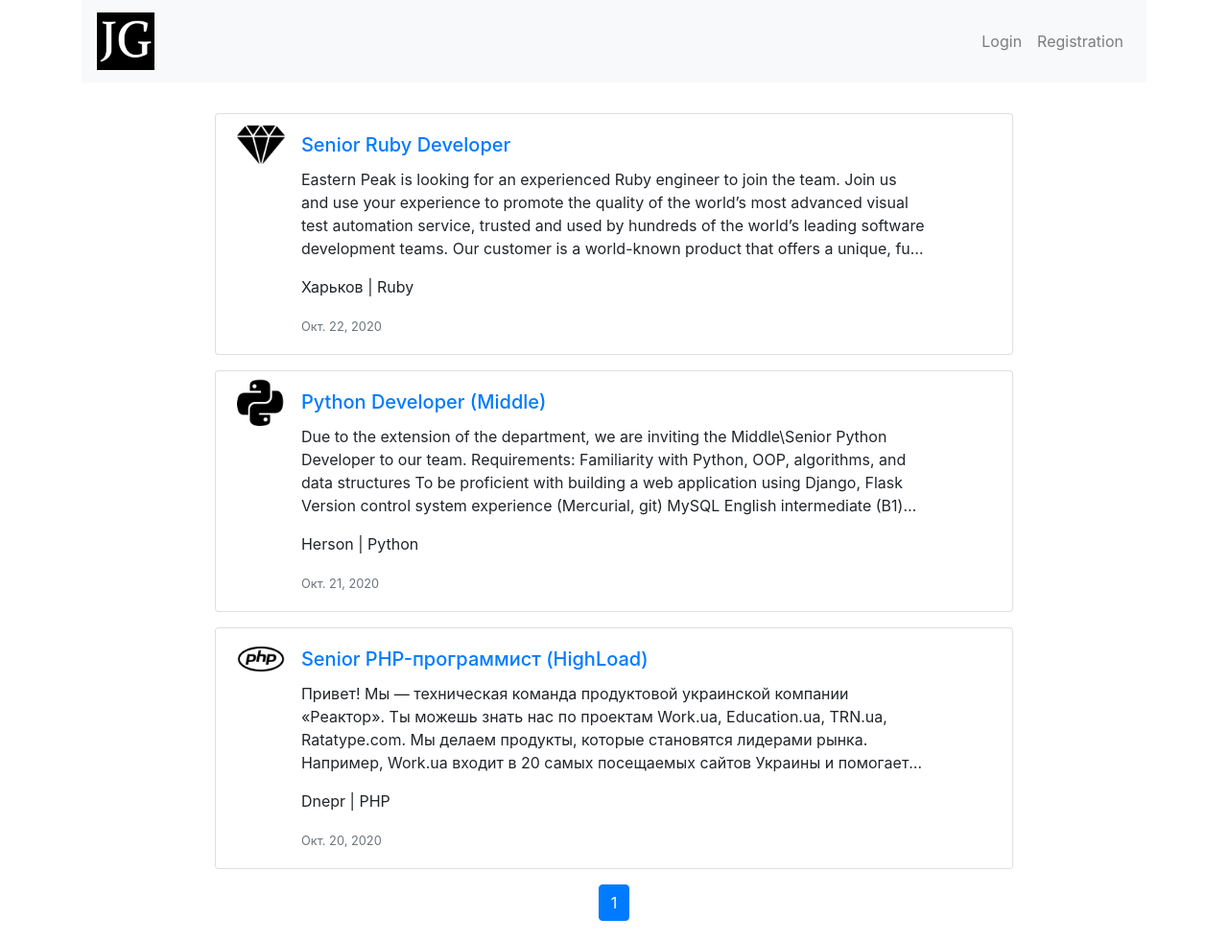
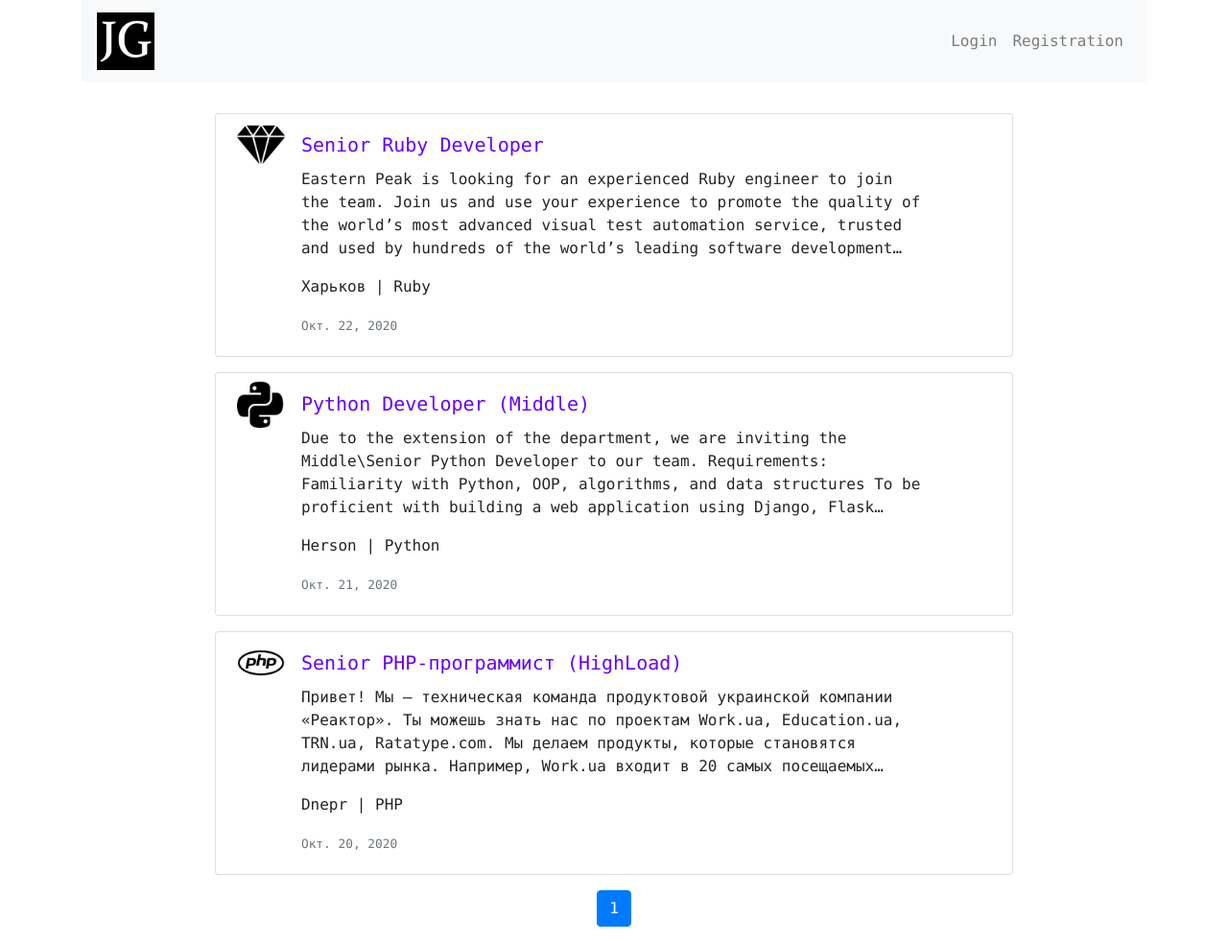
Before and after one commit to zemags/scraping_service, a Django app: page /list/ in a window 1280 px wide. Shown: the whole page at 96% size. Before the commit the page ends 960 px from the top, so only its background shows below. Run offline with Django 3.2, Linux system fonts and the light colour scheme; data comes from the database, SQL or seed files in the repository.

Commit message:
Refactor html add font css

```diff
--- a/src/scraping/parsers.py
+++ b/src/scraping/parsers.py
@@ -32,7 +32,7 @@ def work(url, city=None, language=None):
                     if logo:
                         company = logo['alt']
                     jobs.append({
-                        'title': title.text, 'url': '%s%s' % (domain, href), 'description': content, 'company': company,
+                        'title': ' '.join(title.text.split()), 'url': '%s%s' % (domain, href), 'description': content, 'company': company,
                         'city_id': city, 'language_id': language
                     })
             else:
@@ -63,7 +63,7 @@ def dou(url, city=None, language=None):
                     a = title.find('a', attrs={'class', 'company'})
                     if a:
                         company = a.text
-                    jobs.append({'title': title.text, 'url': href, 'description': content, 'company': company,
+                    jobs.append({'title': ' '.join(title.text.split()), 'url': href, 'description': content, 'company': company,
                                  'city_id': city, 'language_id': language
                     })
             else:
--- a/src/scraping/static/scraping/css/job_content_style.css
+++ b/src/scraping/static/scraping/css/job_content_style.css
@@ -7,7 +7,7 @@
 }
 
 .card-size {
-    height: 250px;
+    height: 100px;
 }
 
 .crop-text  {
@@ -16,3 +16,27 @@
     -webkit-box-orient: vertical;
     overflow-y: hidden;
 }
+
+/*href colors*/
+.job-href {
+    color: #6600ff !important;
+    text-align: left;
+}
+
+.job-href:visited {
+    color: #00cc66 !important;
+    background-color: transparent;
+    text-decoration: none;
+}
+
+.job-href:hover {
+    color: #ff0066 !important;
+    background-color: transparent;
+    text-decoration: none;
+}
+
+.job-href:active {
+    color: #ff9900 !important;
+    background-color: transparent;
+    text-decoration: underline;
+}
--- a/src/scraping/templates/scraping/list.html
+++ b/src/scraping/templates/scraping/list.html
@@ -24,8 +24,8 @@
                   {% endwith %}
                 </div>
                 <div class="col-md-10">
-                  <div class="card-body card-size">
-                    <h5 class="card-title"><a href="{{ obj.url }}">{{ obj.title }}</a></h5>
+                  <div class="card-body">
+                    <h5 class="card-title"><a class="job-href" href="{{ obj.url }}">{{ obj.title }}</a></h5>
                     <p class="card-text crop-text">{{ obj.description }}</p>
                     <p>{{ obj.city.name }} | {{ obj.language.name }}</p>
                     <p class="card-text"><small class="text-muted">{{ obj.timestamp }}</small></p>
--- a/src/static/base_style.css
+++ /dev/null
@@ -1,6 +0,0 @@
-.base-icon {
-    /* Selects element having a class of .base_icon  */
-    width: 60px;
-    height: 60px;
-    margin: auto;
-}
--- /dev/null
+++ b/src/static/css/base_style.css
@@ -0,0 +1,16 @@
+.base-icon {
+    /* Selects element having a class of .base_icon  */
+    width: 60px;
+    height: 60px;
+    margin: auto;
+}
+
+/*connect fonts */
+@font-face {
+    font-family: DejaVu;
+    src : url(../fonts/dejavu-sans-mono.ttf);
+}
+/*define for id*/
+.base-font {
+    font-family: DejaVu;
+}
--- a/src/templates/base.html
+++ b/src/templates/base.html
@@ -7,13 +7,13 @@
     <meta name="viewport" content="width=device-width, initial-scale=1, shrink-to-fit=no">
     <link rel="icon" href="{% static 'favicon.ico' %}">
     <!-- Bootstrap CSS -->
-    <link rel="stylesheet" type="text/css" href="{% static 'base_style.css' %}" />
+    <link rel="stylesheet" type="text/css" href="{% static 'css/base_style.css' %}" />
     <link rel="stylesheet" href="https://cdn.jsdelivr.net/npm/bootstrap@4.5.3/dist/css/bootstrap.min.css" integrity="sha384-TX8t27EcRE3e/ihU7zmQxVncDAy5uIKz4rEkgIXeMed4M0jlfIDPvg6uqKI2xXr2" crossorigin="anonymous">
 
     <title>{% block title %}Job Get{% endblock %}</title>
     {% block extra_head %}{% endblock %}
   </head>
-    <body>
+    <body class="base-font">
     <div class="container">
         <nav class="navbar navbar-expand-lg navbar-light bg-light">
 
```
Also changed, not shown: src/static/fonts/dejavu-sans-mono.ttf (added).
